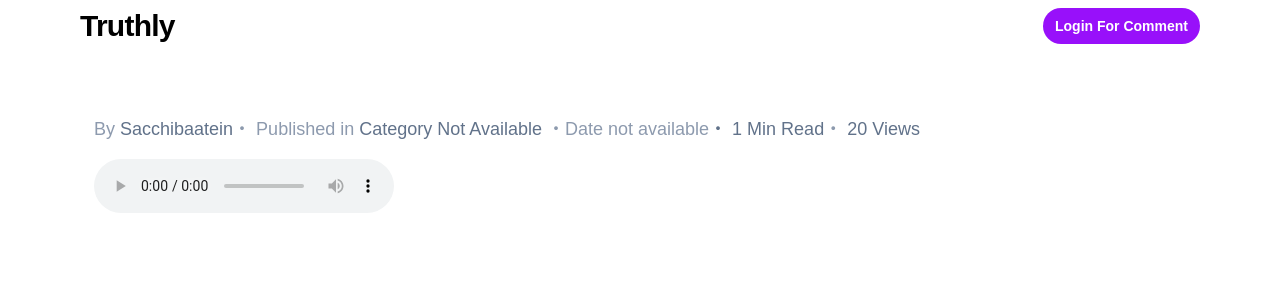
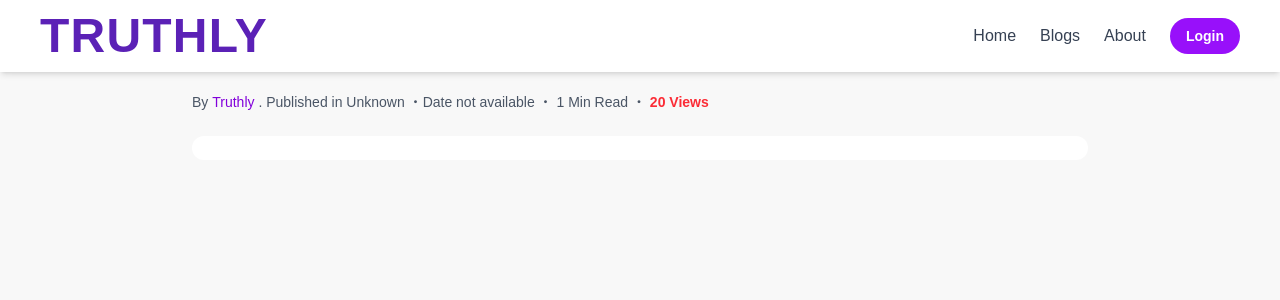
Before and after one commit to Hussain-Saabri/truthly, a Next.js app: page /blog/1 in a window 1280 px wide. Shown: the top 300 px of the page. Built offline with nearby package versions, Linux system fonts and the light colour scheme; no server answers.

Commit message:
Updated an design

```diff
--- a/components/Navbar.jsx
+++ b/components/Navbar.jsx
@@ -2,18 +2,50 @@
 
 "use client";
 
-import Logo from "@/components/Logo";
+
 const Navbar = () => {
   return (
-    <div className="flex justify-between items-center py-2 mx-8 sm:mx-20 xl:mx-20">
+   // Navbar.tsx
+<div className="fixed top-0 left-0 w-full bg-white z-50 shadow-md">
+  <div className="max-w-7xl mx-auto px-4 sm:px-6 lg:px-10">
+    <div className="flex justify-between items-center py-3">
 
-    <Logo/>
-    <button className="rounded-full text-sm cursor-pointer bg-purple-600 text-white font-bold px-3 py-2">
-  Login For Comment
-</button>
+      {/* LOGO */}
+    <h1 className="text-4xl sm:text-5xl font-extrabold text-center text-[#5B21B6] dark:text-white tracking-wide uppercase">
+  Truthly
+</h1>
 
 
+
+
+      {/* MENU - Desktop */}
+      <div className="hidden sm:flex items-center space-x-6">
+        <a href="/" className="text-gray-700 font-medium hover:text-purple-600 transition">Home</a>
+        <a href="/blogs" className="text-gray-700 font-medium hover:text-purple-600 transition">Blogs</a>
+        <a href="/about" className="text-gray-700 font-medium hover:text-purple-600 transition">About</a>
+        <button className="rounded-full text-sm bg-purple-600 hover:bg-purple-700 text-white font-bold px-4 py-2 transition">
+          Login
+        </button>
+      </div>
+
+      {/* Hamburger Menu - Mobile
+
+
+
+      */}
+
+      <div className="sm:hidden">
+        <button className="text-3xl text-purple-600 focus:outline-none">
+          ☰
+        </button>
+      </div>
+
     </div>
+  </div>
+</div>
+
+
+
   );
 };
 
--- a/pages/_app.js
+++ b/pages/_app.js
@@ -6,8 +6,8 @@ import Navbar from "@/components/Navbar";
 export default function App({ Component, pageProps }) {
 
   return <>
-     <Navbar/>
-    <main>
+     <Navbar />
+    <main className="pt-11">
 
 
         <Component {...pageProps} />
--- a/pages/blog/[slug].js
+++ b/pages/blog/[slug].js
@@ -1,26 +1,25 @@
-import React from 'react'
-import Navbar from '@/components/Navbar'
-import { useRouter } from 'next/router'
-import { useEffect } from 'react';
+import React, { useEffect, useState } from 'react';
+import Navbar from '@/components/Navbar';
+import { useRouter } from 'next/router';
 import axios from 'axios';
-import { useState } from 'react';
-
-export default function BlogPage()
+import Link from 'next/link';
+import ReactMarkdown from 'react-markdown';
+import rehypeRaw from 'rehype-raw';
+import remarkGfm from 'remark-gfm';
 
 
-{
-  const[allblogs,setAllblogs]=useState();
-  const router=useRouter();
-  const views=20;
-    const{slug}=router.query;
-    console.log(slug);
+export default function BlogPage() {
+  const [allblogs, setAllblogs] = useState([]);
+  const [publishedBlogs, setPublishedBlogs] = useState([]);
+  const router = useRouter();
+  const { slug } = router.query;
+  const views = 20;
+
   useEffect(() => {
     const fetchBlog = async () => {
       if (slug) {
-      console.log("Inside the slug function");
         try {
           const response = await axios.get(`/api/blog?slug=${slug}`);
-        console.log("Response from api for slug", response.data);
           setAllblogs(response.data);
         } catch (error) {
           console.error("Error fetching blog:", error);
@@ -28,30 +27,104 @@ export default function BlogPage()
       }
     };
 
+    const fetchAllPublishedBlogs = async () => {
+      try {
+        const response = await axios.get('/api/blog/');
+        const published = response.data.filter(blog => blog.status === 'publish');
+        setPublishedBlogs(published);
+      } catch (error) {
+        console.error("Error fetching published blogs:", error);
+      }
+    };
+
     fetchBlog();
+    fetchAllPublishedBlogs();
   }, [slug]);
 
-    return <>
+  const extractFirstImageUrl = (markdown) => {
+    const match = markdown?.match(/!\[.*?\]\((.*?)\)/);
+    return match ? match[1] : null;
+  };
 
-    <div className='flex justify-between items-center py-20 mx-8 sm:mx-17 xl:mx-20'>
-    <div className="topslug_titles" data-aos="fade-right">
-            <p className="slugtitle">{allblogs && allblogs[0]?.title}</p>
-            <h5>
-              By <span>sacchibaatein</span>・ Published in <span>{allblogs?.[0]?.blogcategory || 'Category not available'}</span> ・
+  const Code = ({ children }) => (
+    <code className="bg-gray-100 text-purple-600 px-1 rounded">{children}</code>
+  );
+
+  return (
+    <>
+
+      <div className="bg-[#eeeeee65] min-h-screen px-4 sm:px-6 lg:px-20 py-10">
+  <div className="max-w-4xl mx-auto space-y-6">
+
+    {/* Blog Title & Info */}
+    <div className="space-y-2">
+      <h1 className="text-3xl font-bold text-gray-900">{allblogs?.[0]?.title}</h1>
+      <p className="text-sm text-gray-600">
+        By <span className="text-purple-700 font-medium">Truthly</span> .
+        Published in <span className="font-medium">{allblogs?.[0]?.blogcategory || 'Unknown'}</span> ・
         {allblogs?.[0]?.createdAt
-                ? new Date(allblogs[0].createdAt).toLocaleDateString('en-US', { month: 'long', day: 'numeric', year: 'numeric' })
-                : 'Date not available'
-              }
-              <span>・ 1 min read</span>・ <span>{views} views</span>
-              <div className='py-4'>
-                <audio controls>
-                  <source src={allblogs&& allblogs[0]?.audioLink} type="audio/mpeg" />
+          ? new Date(allblogs[0].createdAt).toLocaleDateString('en-US', {
+              month: 'long',
+              day: 'numeric',
+              year: 'numeric',
+            })
+          : 'Date not available'} ・
+        1 Min Read ・ <span className="text-red-500 font-semibold">{views} Views</span>
+      </p>
+    </div>
+
+    {/* Audio (if available) */}
+    {allblogs?.[0]?.audioLink && (
+      <div>
+        <audio controls className="w-full rounded">
+          <source src={allblogs?.[0]?.audioLink} type="audio/mpeg" />
           Your browser does not support the audio element.
         </audio>
       </div>
-            </h5>
+    )}
+
+    {/* Blog Image (first from markdown) */}
+    {
+      /* {extractFirstImageUrl(allblogs?.[0]?.description) && (
+      <img
+        src={extractFirstImageUrl(allblogs?.[0]?.description)}
+        alt="Blog cover"
+        className="w-full rounded-lg shadow-md object-cover"
+      />
+    )}*/
+    }
+
+
+    {/* Blog Content */}
+    <div className='bg-white rounded-2xl '>
+    <div className="prose prose-base sm:prose-lg max-w-none dark:prose-invert text-justify p-3 ">
+      <ReactMarkdown
+  remarkPlugins={[remarkGfm]}
+  rehypePlugins={[rehypeRaw]}
+  components={{
+    code: Code,
+    img: ({ node, ...props }) => (
+      <>
+      <img
+        {...props}
+        className="w-full h-auto max-h-[300px] rounded-xl object-cover my-4 mx-auto sm:max-h-[450px]"
+        alt={props.alt || 'Blog image'}
+      />
+      {props.alt && (
+      <p className="text-sm text-gray-500 mt-2 italic text-center my-6 decoration-2 underline">{props.alt}</p>
+    )}
+      </>
+    ),
+  }}
+>
+  {allblogs?.[0]?.description || ''}
+</ReactMarkdown>
+
+    </div>
+    </div>
   </div>
 </div>
 
     </>
+  );
 }
--- a/styles/globals.css
+++ b/styles/globals.css
@@ -30,8 +30,16 @@ body {
 .slugpage {
   position: relative;
 
+
+  font-family: 'Nunito', sans-serif;
+ margin: 0;
+
   /* background-color: #eeeeee65; */
   font-family: 'Nunito', sans-serif;
+}
+.slugblog{
+  right:15px;
+  position: relative;
 }
 .styled-hr {
   border: 1px solid #dee2e6; /* Similar to Bootstrap table border color */
@@ -45,7 +53,7 @@ body {
 .slugtitle {
   font-size: 30px;
   position: relative;
-  top: -28px;
+
   line-height: 35px;
   text-align: left;
   font-weight: bolder;
@@ -75,11 +83,12 @@ text-transform: uppercase;
     text-align: center;
 }
 .topslug_titles h5 {
-  margin-top: -1rem;
+
   font-size: 18px;
   color: #8d9aae;
   font-weight: 400;
   left: 14px;
+top:10px;
   position: relative;
 }
 .audio{
```
Lines whose indentation alone changed are shown as unchanged.
